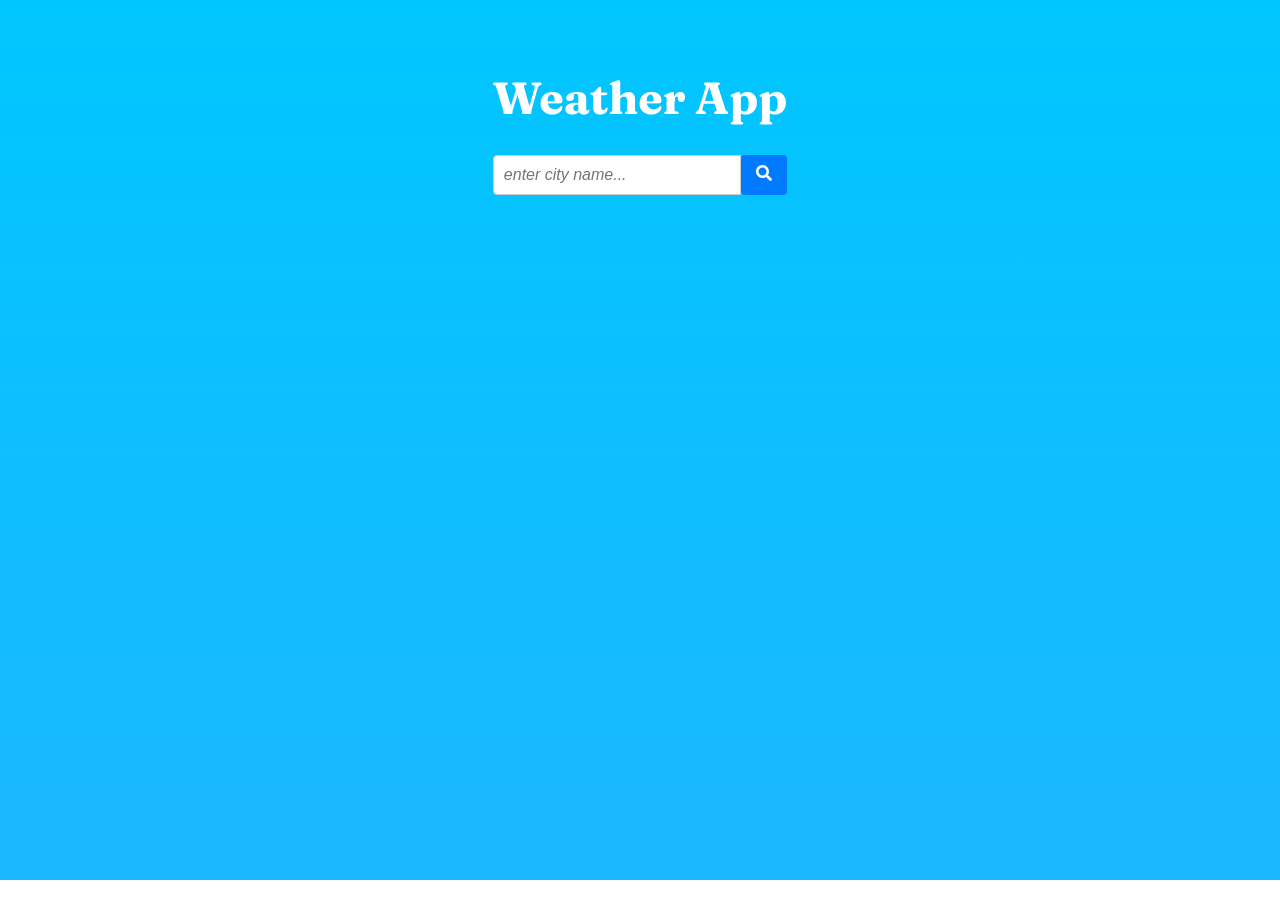
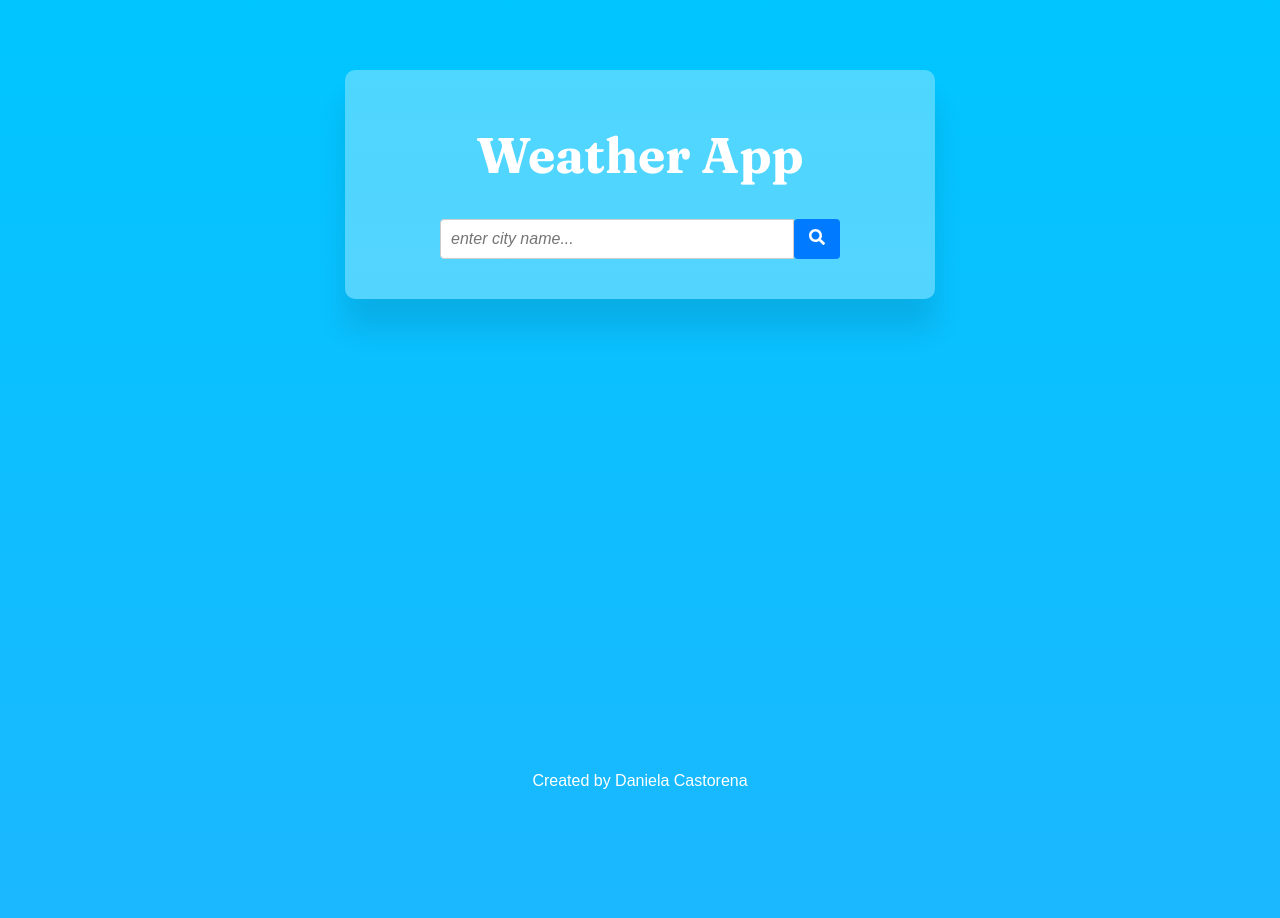
Before and after one commit to DanielaCastorena/React-Weather-App, a React (Create React App) app: page / in a window 1280 px wide. Shown: the top 918 px of the page. Before the commit the page ends 880 px from the top, so only its background shows below. Built offline with nearby package versions, Linux system fonts and the light colour scheme.

Commit message:
Weather App

```diff
--- a/src/App.css
+++ b/src/App.css
@@ -5,8 +5,8 @@
 body {
   background: linear-gradient(to bottom, #00c6ff, rgb(28, 183, 255));
   font-family: 'Arial', sans-serif;
-  margin: 20px;
-  padding: 20px;
+  margin: 0px;
+  padding: 70px;
   display: flex;
   flex-direction: column;
   align-items: center;
@@ -16,18 +16,18 @@ body {
 
 .app-header {
   font-family: 'Fraunces';
-  font-size: 45px;
+  font-size: 50px;
   text-align: center;
 }
 
-.weather-container {
-  min-width: 500px;
+.App {
+  min-width: 550px;
   margin: auto;
   padding: 20px;
   text-align: center;
   background-color: rgba(255, 255, 255, 0.3);
   border-radius: 10px;
-  box-shadow: 0px 4px 10px rgba(0, 0, 0, 0.1);
+  box-shadow: 0px 30px 30px rgba(0, 0, 0, 0.1);
 }
 
 .weather-title {
@@ -60,7 +60,7 @@ input[type="text"] {
 }
 
 button {
-  padding: 10px 15px;
+  padding: 15px 15px;
   background: #0072ff;
   border: none;
   color: white;
@@ -84,6 +84,7 @@ button:hover {
   margin: 5px 0;
 }
 
+
 .details p {
   font-size: 0.9rem;
   color: #ddd;
@@ -98,7 +99,7 @@ img {
   text-align: center;
   margin-bottom: 10px;
   padding: 10px;
-  background-color: rgba(255, 255, 255, 0.1);
+  background-color: rgba(198, 198, 198, 0.1);
   border-radius: 8px;
   box-shadow: 0px 4px 8px rgba(0, 0, 0, 0.1);
 }
@@ -184,7 +185,7 @@ img {
 }
 
 .suggestion-item:hover {
-  background-color: #f0f0f0;
+  background-color: #d6d6d6;
 }
 
 .wind-humidity-container {
@@ -220,15 +221,15 @@ img {
 }
 
 .temp-toggle:hover {
-  color: black;
+  color: rgb(232, 232, 232);
 }
 
 .footer {
   text-align: center;
-  padding: 10px 0;
-  background-color: #f1f1f1;
-  position: relative;
+  padding: 10px;
+  position: fixed;
   bottom: 0;
+  left: 50%;
+  transform: translateX(-50%);
   width: 100%;
-  font-size: 14px;
 }
--- a/src/App.js
+++ b/src/App.js
@@ -50,7 +50,6 @@ function App() {
       });
   };
 
-
   return (
     <div className="App">
       <Search onSearch={handleSearch} />
--- a/src/components/Weather.js
+++ b/src/components/Weather.js
@@ -80,6 +80,7 @@ function Weather({ data }) {
         : <p>No hourly forecast available.</p>;
 
     return (
+        <>
             <div className="weather-container">
                 <h1>{name}, {sys.country}</h1>
                 <p>{searchTime}</p>
@@ -107,6 +108,7 @@ function Weather({ data }) {
                     {hourlyForecast}
                 </div>
             </div>
+        </>
     );
 }
 
--- a/src/index.js
+++ b/src/index.js
@@ -1,17 +1,16 @@
 import React from 'react';
-import ReactDOM from 'react-dom/client';
+import ReactDOM from 'react-dom';
 import './index.css';
 import App from './App';
-import reportWebVitals from './reportWebVitals';
+import './App.css'
 
-const root = ReactDOM.createRoot(document.getElementById('root'));
-root.render(
+ReactDOM.render(
   <React.StrictMode>
     <App />
-  </React.StrictMode>
+    {/* footer */}
+    <footer className="footer">
+      Created by Daniela Castorena
+    </footer>
+  </React.StrictMode>,
+  document.getElementById('root')
 );
-
-// If you want to start measuring performance in your app, pass a function
-// to log results (for example: reportWebVitals(console.log))
-// or send to an analytics endpoint. Learn more: https://bit.ly/CRA-vitals
-reportWebVitals();
```
Also changed, not shown: weather.png (deleted). Lines whose indentation alone changed are shown as unchanged.
